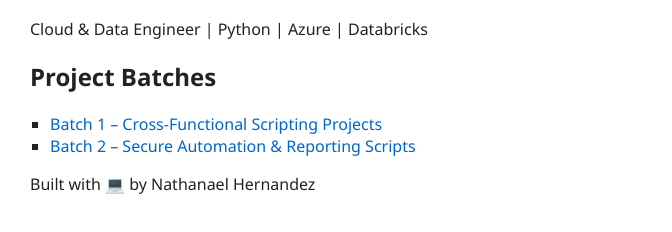
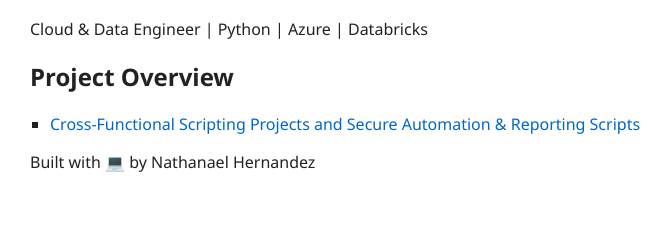
Before and after one commit to nhernandez95/CodePortfolioNHM, a plain HTML site: page index.html in a window 1280 px wide. Shown: the part 76-308 px from the top of the page, without its empty margins (0-672 px from the left). Drawn offline with Linux system fonts and the light colour scheme.

Commit message:
Update index.html

```diff
--- a/index.html
+++ b/index.html
@@ -12,10 +12,9 @@
   </header>
 
   <section>
-    <h2>Project Batches</h2>
+    <h2>Project Overview</h2>
     <ul>
-      <li><a href="projects/batch1.html">Batch 1 – Cross-Functional Scripting Projects</a></li>
-      <li><a href="projects/batch2.html">Batch 2 – Secure Automation & Reporting Scripts</a></li>
+      <li><a href="projects/NHM-Portfolio.html">Cross-Functional Scripting Projects and Secure Automation & Reporting Scripts</a></li>
     </ul>
   </section>
 
```
